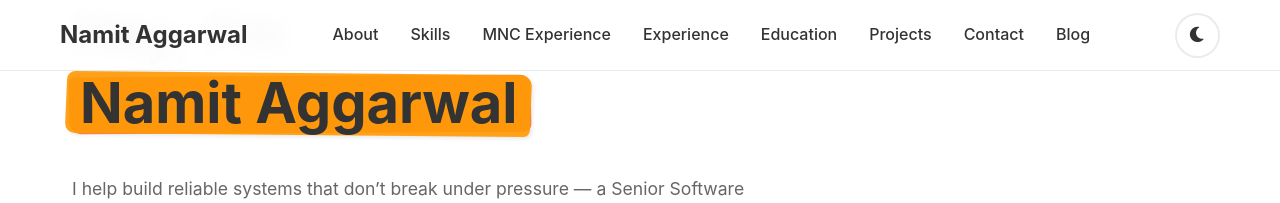
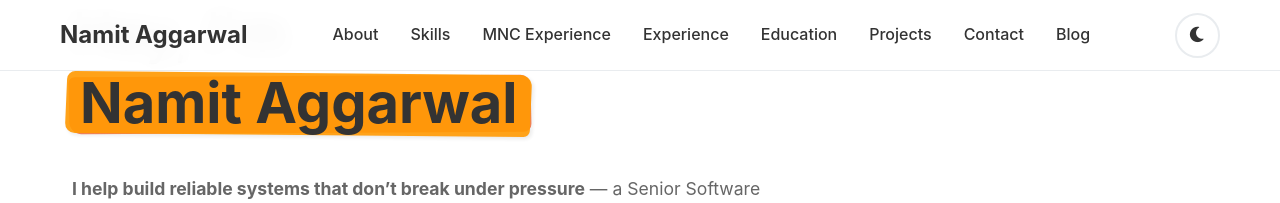
Before and after one commit to namitaggarwal/namitaggarwal.github.io, a plain HTML site: page index.html in a window 1280 px wide. Shown: the top 203 px of the page. Drawn offline with Linux system fonts and the light colour scheme.

Commit message:
Bold key reliability statement in hero intro

```diff
--- a/index.html
+++ b/index.html
@@ -63,7 +63,7 @@
                     <h1 class="hero-greeting">Hey, I'm</h1>
                     <h1 class="hero-name">Namit Aggarwal</h1>
                     <p class="hero-description">
-                        I help build reliable systems that don’t break under pressure — a Senior Software Engineer & Full Stack Developer based in Delhi, India, passionate about building robust test automation frameworks, contributing to open source, and sharing my learnings through writing.
+                        <strong>I help build reliable systems that don’t break under pressure</strong> — a Senior Software Engineer & Full Stack Developer based in Delhi, India, passionate about building robust test automation frameworks, contributing to open source, and sharing my learnings through writing.
                     </p>
                     <p class="hero-description">
                         Currently, I'm working at <span class="company-highlight">Adobe (via Hughes Systique Corporation)</span>, where I'm leading critical infrastructure migrations and automation testing initiatives. I've worked across multiple MNCs as a <span class="highlight-text">senior software engineer, automation testing specialist, and full-stack developer</span>, helping teams build, test, and deliver high-quality software solutions.
```
